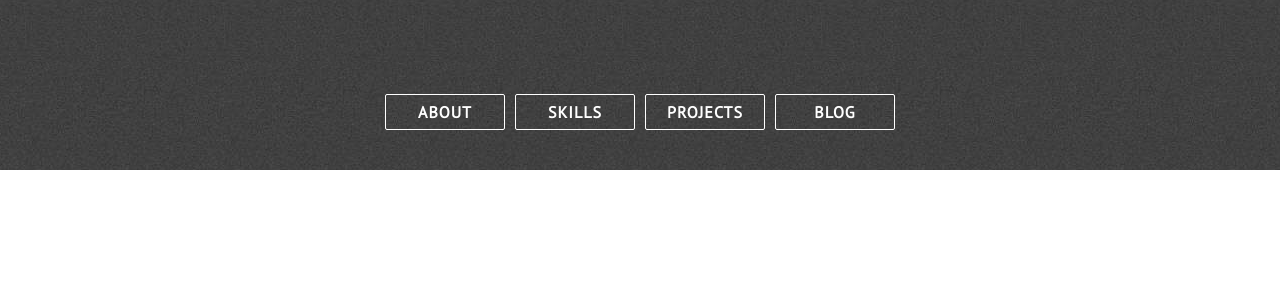
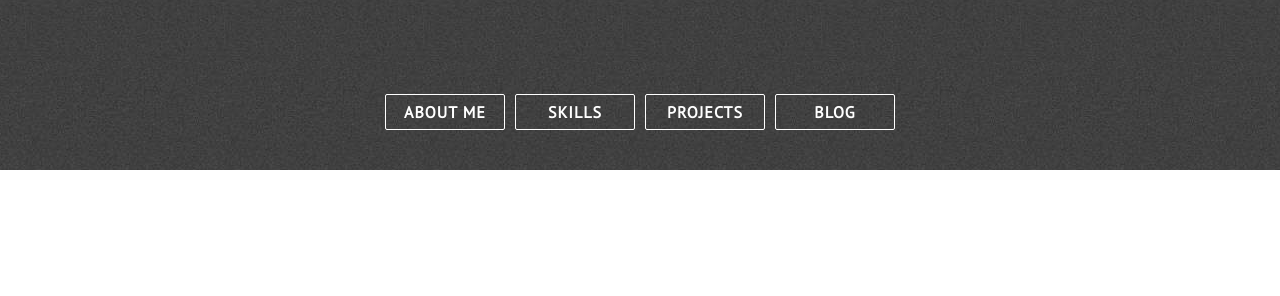
Before and after one commit to SHU-Webbb/SHU-Webbb.github.io, a Jekyll site: the page built from index.html, in a window 1280 px wide and 900 px high, scrolled down 572 px. Shown: the part 158-454 px from the top of the window. Built offline with Jekyll 4.4.1, drawn with Linux system fonts in a browser that asks for light colours; nearby versions of some CDN libraries.

Commit message:
Update nav.html

```diff
--- a/_includes/nav.html
+++ b/_includes/nav.html
@@ -7,7 +7,7 @@
         <div class="head-name head-title animated" id="head-name">{{ site.title }}</div>
         <div class="head-punchline animated">{{ site.description }}</div>
         <div class="head-menu-wrap">
-            <a class="semi-transparent-button with-border nav-links" href="#about">ABOUT</a>
+            <a class="semi-transparent-button with-border nav-links" href="#about">ABOUT ME</a>
             <a class="semi-transparent-button with-border nav-links" href="#skills">SKILLS</a>
             <a class="semi-transparent-button with-border nav-links" href="#projects">PROJECTS</a>
             <a class="semi-transparent-button with-border nav-links" href="#blog-posts">BLOG</a>
```
